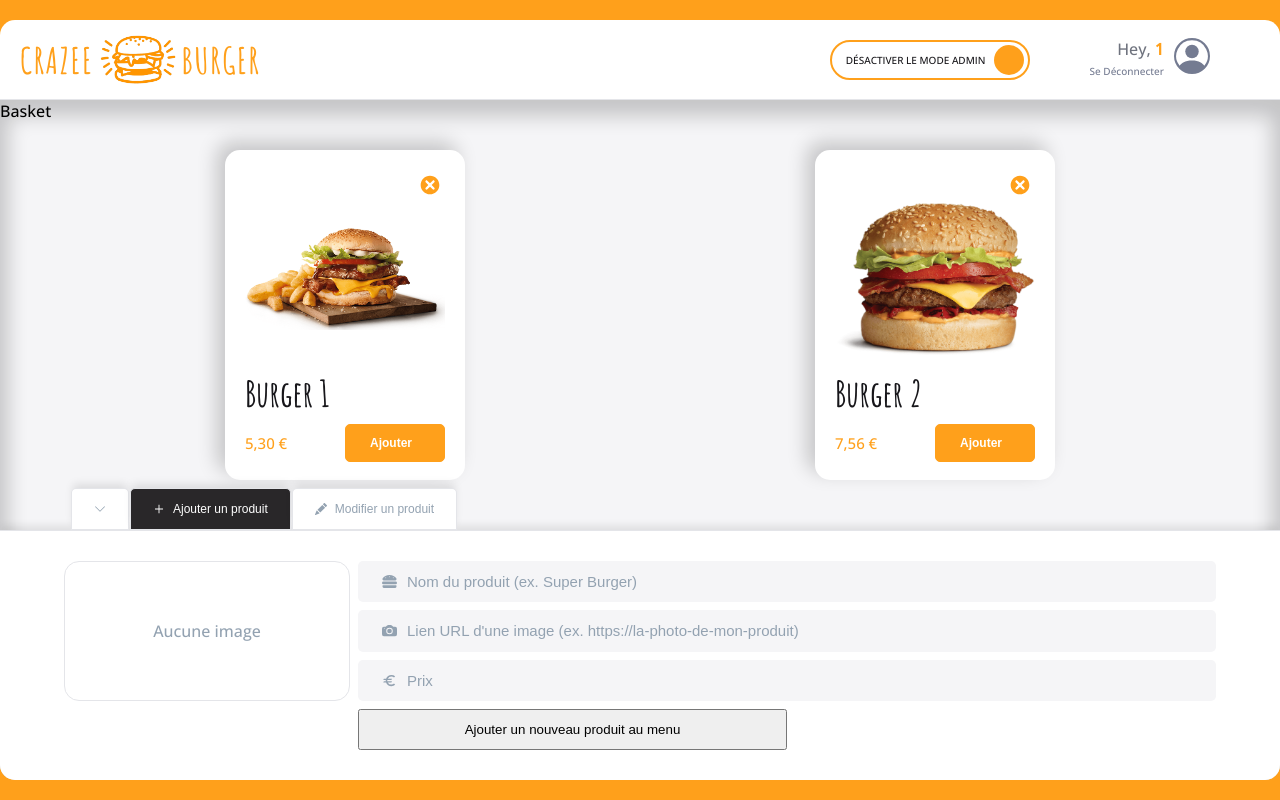
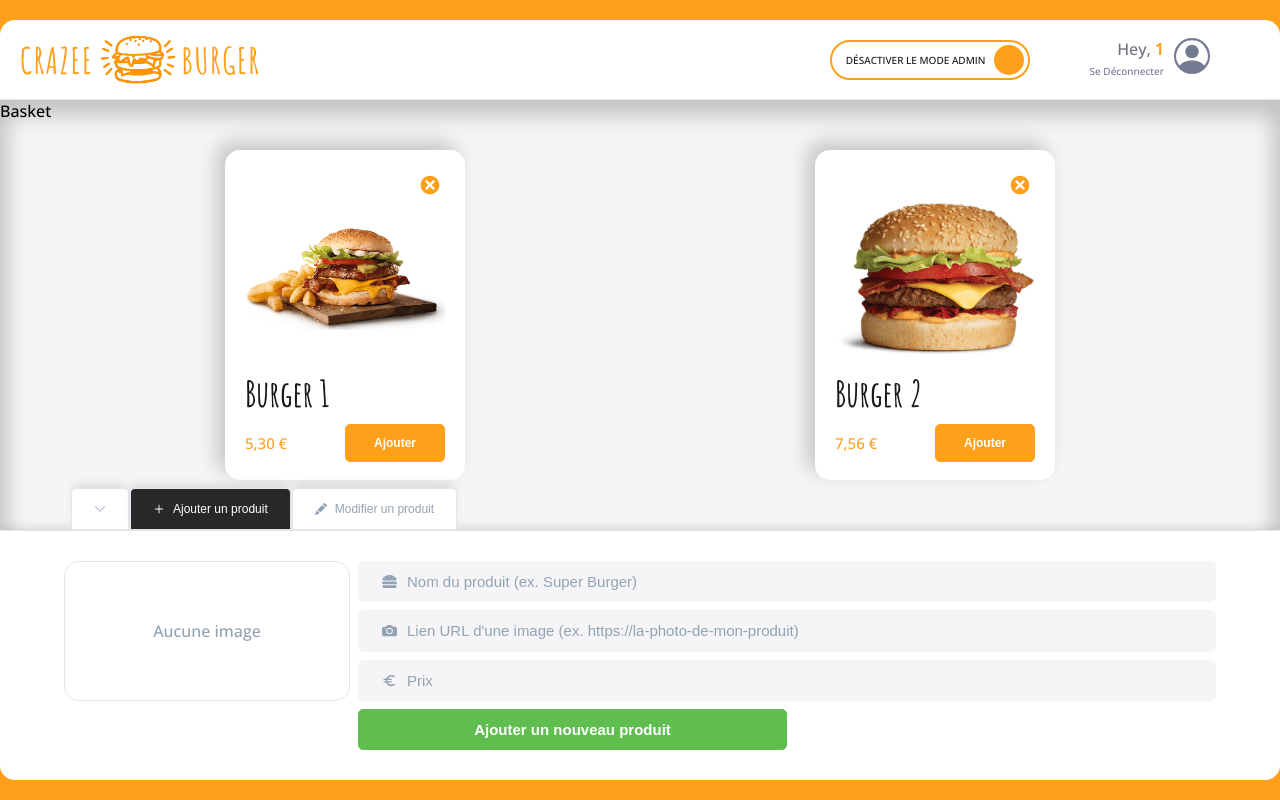
Before and after one commit to BryanHobin/crazee-burger, a React (Vite) app: page /order/1 in a window 1280 px wide. Built offline with nearby package versions, Linux system fonts and the light colour scheme; a web font is replaced by a local one.

Commit message:
💄  F08 : INPUTS > Stylize buttons with variants

```diff
--- a/src/components/pages/login/LoginForm.jsx
+++ b/src/components/pages/login/LoginForm.jsx
@@ -5,7 +5,7 @@ import styled from "styled-components";
 import { IoChevronForward } from "react-icons/io5";
 import { BsPersonCircle } from "react-icons/bs";
 import TextInput from "../../reusable-ui/TextInput";
-import PrimaryButton from "../../reusable-ui/PrimaryButton";
+import Button from "../../reusable-ui/Button";
 import { theme } from "../../../theme";
 
 export default function LoginForm() {
@@ -39,7 +39,7 @@ export default function LoginForm() {
           placeholder={"Entrez votre prénom"}
           required
         />
-        <PrimaryButton label={"Accéder à mon espace"} Icon={<IoChevronForward className="icon" />} />
+        <Button label={"Accéder à mon espace"} Icon={<IoChevronForward className="icon" />} />
 
       </LoginFormStyled>
     </>
--- a/src/components/pages/order/Main/Admin/AdminPanel/AddForm.jsx
+++ b/src/components/pages/order/Main/Admin/AdminPanel/AddForm.jsx
@@ -7,6 +7,7 @@ import { FaHamburger } from "react-icons/fa";
 import { BsCameraFill } from "react-icons/bs";
 import { MdOutlineEuro } from "react-icons/md";
 import TextInput from '../../../../../reusable-ui/TextInput';
+import Button from '../../../../../reusable-ui/Button';
 
 const EMPTY_PRODUCT = {
   id: "",
@@ -81,7 +82,10 @@ export default function AddForm() {
         />
       </div>
       <div className="submit">
-        <button>Ajouter un nouveau produit au menu</button>
+        <Button
+          className="submit-button"
+          label="Ajouter un nouveau produit"
+          version="success" />
         {isSubmitted && (
           <div className="success-message">
             <FiCheck />
@@ -119,9 +123,6 @@ const AddFormStyled = styled.form`
    display: grid;
    grid-row-gap:${theme.gridUnit}px;
 
-   .input{
-
-   }
   }
   .submit{
    grid-area: 4 / 2 / 4 / 3;
--- a/src/components/reusable-ui/PrimaryButton.jsx
+++ b/src/components/reusable-ui/Button.jsx
@@ -1,16 +1,16 @@
-import { styled } from "styled-components";
+import { css, styled } from "styled-components";
 import { theme } from "../../theme";
 
-export default function PrimaryButton({ label, Icon, className }) {
+export default function Button({ label, Icon, className, version = "normal" }) {
   return (
-    <PrimaryButtonStyled className={className}>
+    <ButtonStyled className={className} version={version}>
       <span>{label}</span>
       <div className="icon">{Icon && Icon}</div>
-    </PrimaryButtonStyled>
+    </ButtonStyled>
   )
 }
 
-const PrimaryButtonStyled = styled.button`
+const ButtonStyled = styled.button`
     background-color: ${theme.colors.primary};
     width: 100%;
     display: inline-flex;
@@ -51,6 +51,24 @@ const PrimaryButtonStyled = styled.button`
       display: flex;
       align-items: center;
       justify-content: center;
-      margin-left: ${theme.gridUnit}px;
     }
-`;
+
+    ${({ version }) => extraStyle[version]}
+`
+
+
+const extraStyleSucess = css`
+  background: ${theme.colors.success};
+  border-color: ${theme.colors.success};
+  padding: ${theme.gridUnit}px 0;
+
+  &:hover:not(:disabled){
+    border-color: ${theme.colors.success};
+    color: ${theme.colors.success};
+  }
+`
+
+const extraStyle = {
+  normal: "",
+  success: extraStyleSucess
+}
--- a/src/components/reusable-ui/Card.jsx
+++ b/src/components/reusable-ui/Card.jsx
@@ -1,7 +1,7 @@
 import React, { useContext } from 'react'
 import { styled } from 'styled-components';
 import { theme } from '../../theme';
-import PrimaryButton from './PrimaryButton';
+import Button from './Button';
 import { TiDelete } from "react-icons/ti"
 import OrderContext from '../../context/OrderContext';
 
@@ -23,7 +23,7 @@ export default function Card({ title, imageSource, leftDescription, hasDeleteBut
         <div className="description">
           <div className="left-description">{leftDescription}</div>
           <div className="right-description">
-            <PrimaryButton className="primary-button" label={"Ajouter"} />
+            <Button className="primary-button" label={"Ajouter"} />
           </div>
         </div>
       </div>
```
